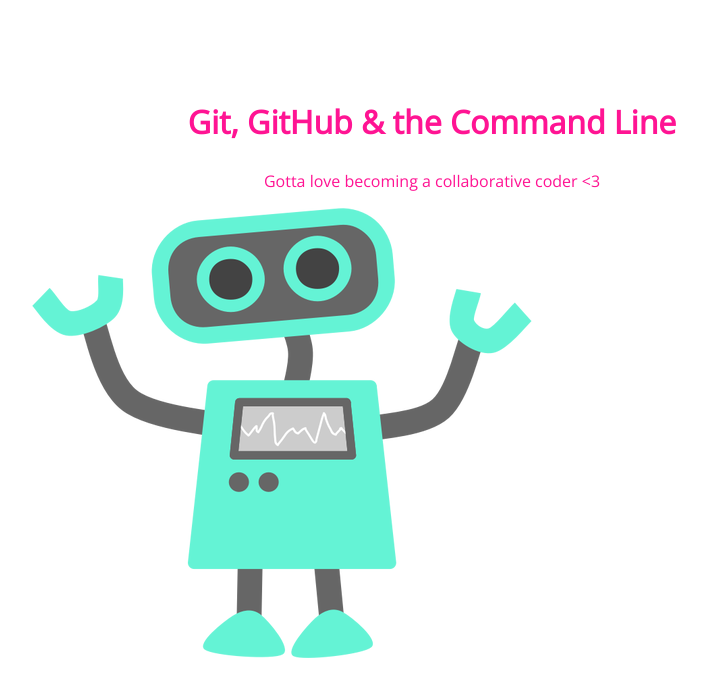
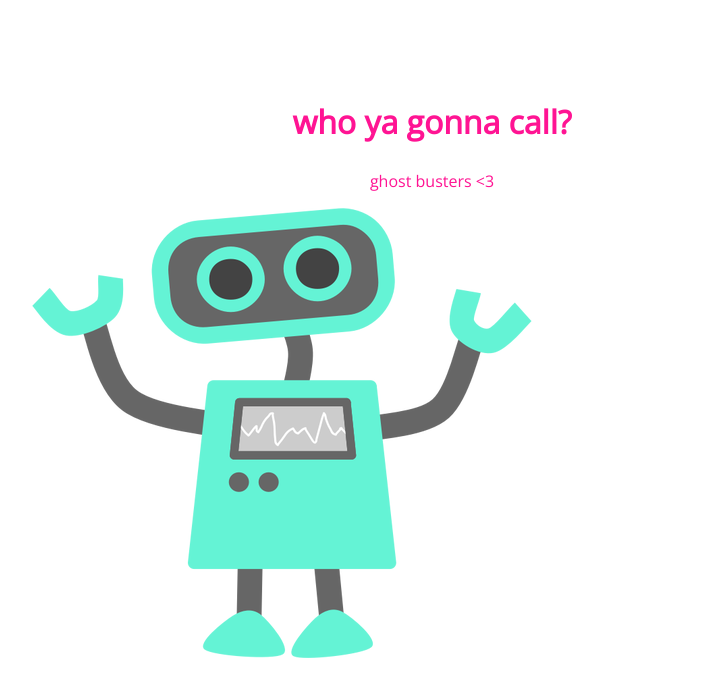
Before and after one commit to laurenemichael/my-first-repo, a plain HTML site: page index.html in a window 1280 px wide. Shown: the whole page, without its empty margins (208-915 px from the left). Drawn offline with nearby package versions, Linux system fonts and the light colour scheme.

Commit message:
changed h1 and p1 text

```diff
--- a/index.html
+++ b/index.html
@@ -8,8 +8,8 @@
 </head>
 <body>
 	<section>
-		<h1>Git, GitHub & the Command Line</h1>
-		<p>Gotta love becoming a collaborative coder <3</p>
+		<h1>who ya gonna call?</h1>
+		<p>ghost busters <3</p>
 		<img src="img/happy-blue-robot.png">
 	</section>
 </body>
```
